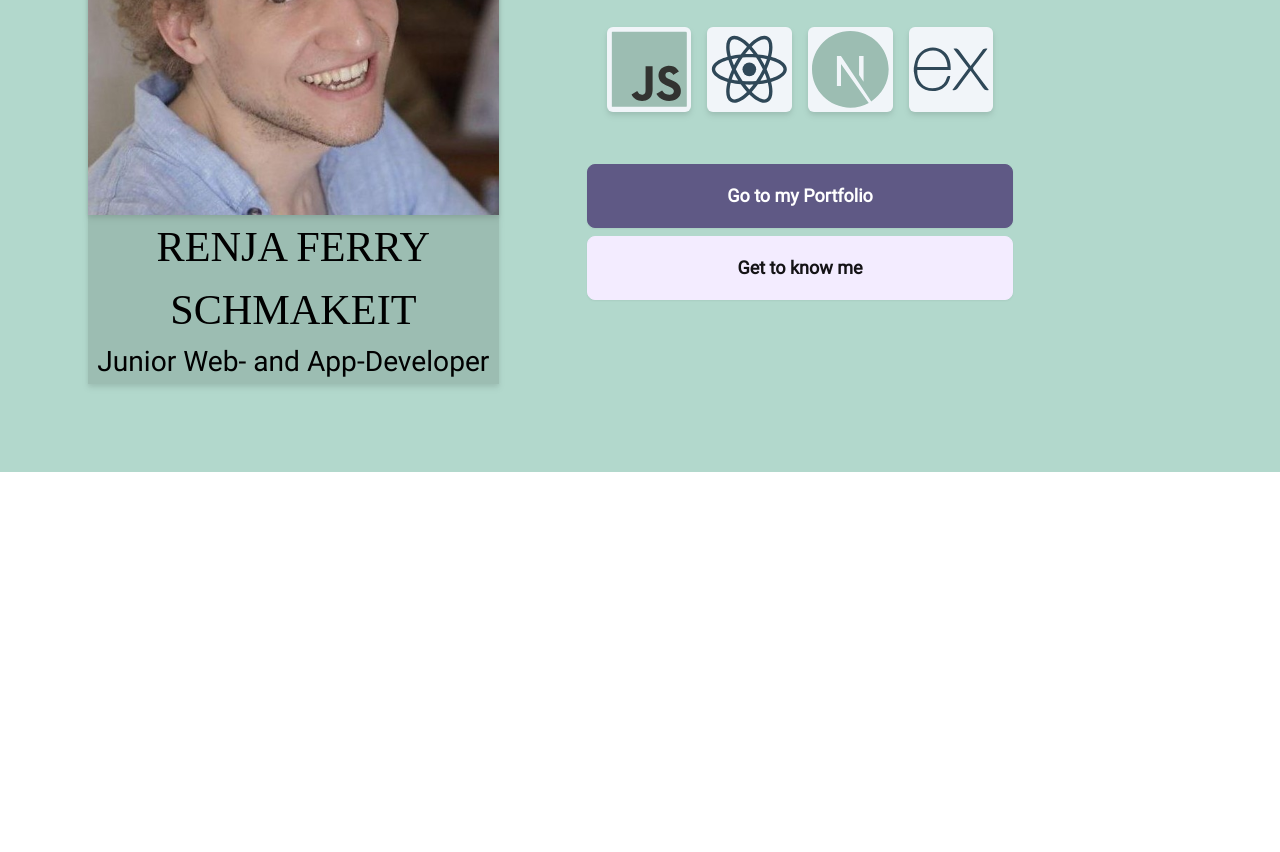
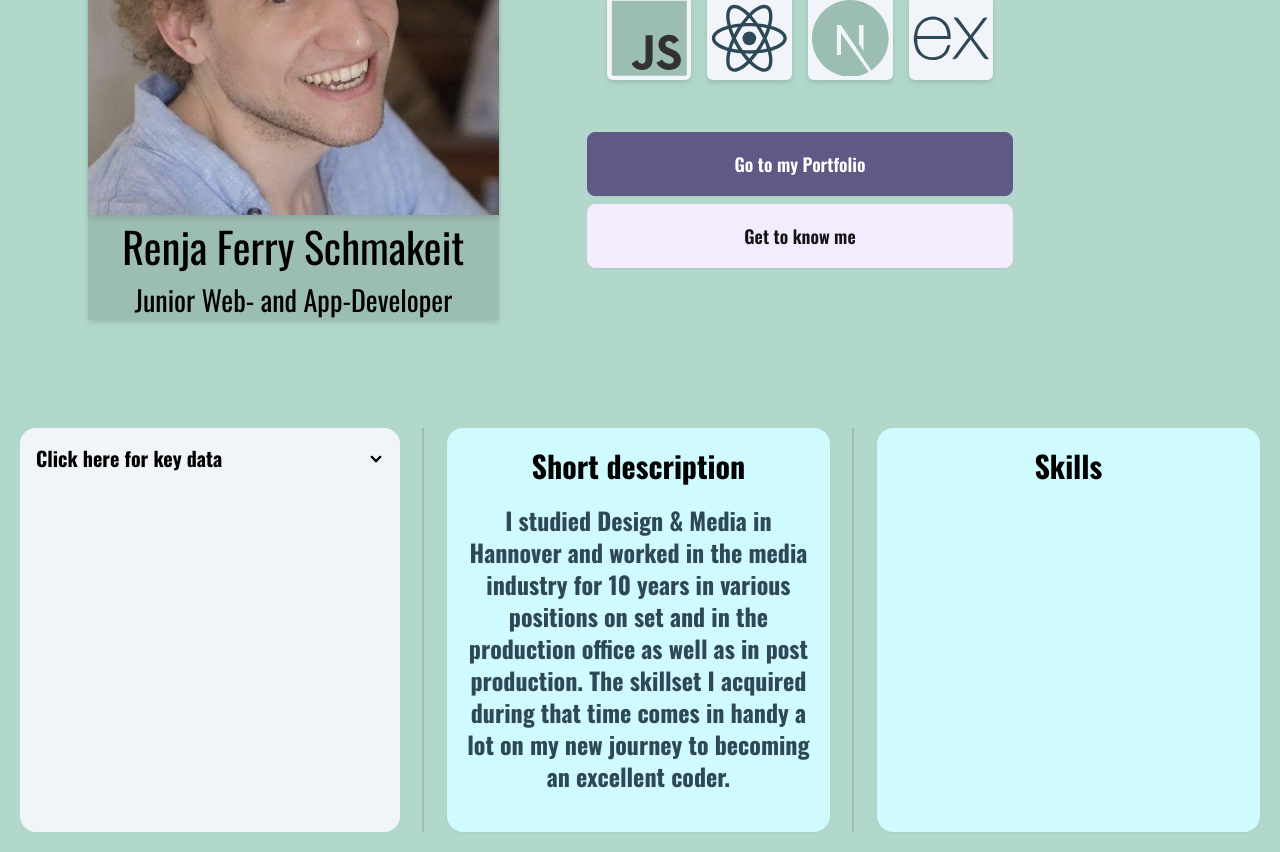
Before and after one commit to FreddySeydon/rs_portfolio, a Next.js app: page / in a window 1280 px wide. Shown: the part 360-1212 px from the top of the page. Before the commit the page ends 832 px from the top, so only its background shows below. Built offline with nearby package versions, Linux system fonts and the light colour scheme.

Commit message:
Added content to About Me Section. Styled a bit.

```diff
--- /dev/null
+++ b/app/components/About.module.css
@@ -0,0 +1,3 @@
+h3 {
+    color: rgb(47 72 88);
+}
--- /dev/null
+++ b/app/components/About.tsx
@@ -0,0 +1,77 @@
+import React from 'react'
+import calculateAge from '@/utils'
+import styles from './About.module.css'
+import {ReactIcon} from './Icons'
+
+const About = () => {
+
+    const skills = [ReactIcon];
+
+  return (
+    <div className='flex flex-col w-full lg:flex-row p-5'>
+      <div tabIndex={0} className='collapse collapse-arrow bg-base-200 w-1/3 rounded-box bg-slate-100'>
+        <input type="checkbox" />
+        <div className='collapse-title text-xl font-medium'>
+        <h1 className='font-bold text-large'>Click here for key data</h1>
+        </div>
+        <div className='collapse-content'>
+
+        <table>
+            <tr>
+            <td><h3 className='text-large font-bold text-accent-blue'>Name</h3></td>
+                <td><h3 className='text-xl font-bold text-accent-blue'>Renja Ferry Schmakeit</h3></td>
+            </tr>
+            <tr>
+                <td><h3 className='text-large font-bold text-accent-blue'>Age</h3></td>
+                <td><h3 className='text-xl font-bold text-accent-blue'>{calculateAge(761875200)}</h3></td>
+            </tr>
+            <tr>
+            <td><h3 className='text-large font-bold text-accent-blue'>E-Mail</h3></td>
+                <td><h3 className='text-xl font-bold text-accent-blue'>it@renja.cc</h3></td>
+            </tr>
+            <tr>
+            <td><h3 className='text-large font-bold text-accent-blue'>Pronouns</h3></td>
+                <td><h3 className='text-xl font-bold text-accent-blue'>he/him</h3></td>
+            </tr>
+            <tr>
+            <td><h3 className='text-large font-bold text-accent-blue'>Degree</h3></td>
+                <td><h3 className='text-xl font-bold text-accent-blue'>MA Design & Media</h3></td>
+            </tr>
+            <tr>
+            <td><h3 className='text-large font-bold text-accent-blue'>Qualification</h3></td>
+                <td><h3 className='text-xl font-bold text-accent-blue'>Web- & App-Development Bootcamp at WBS Coding School</h3></td>
+            </tr>
+            <tr>
+            <td><h3 className='text-large font-bold text-accent-blue'>Social</h3></td>
+                <td className='flex gap-2'>
+                    <div><h3 className='text-xl font-bold text-accent-blue'>LinkedIn</h3></div>
+                    <div><h3 className='text-xl font-bold text-accent-blue'>Insta</h3></div>
+                    <div><h3 className='text-xl font-bold text-accent-blue'>Facebook</h3></div>
+                </td>
+            </tr>
+            <tr>
+            <td><h3 className='text-large font-bold text-accent-blue'>Motto</h3></td>
+            <td><h3 className='text-xl font-bold text-accent-blue'>One Way or Another</h3></td>
+
+            </tr>
+        </table>
+        </div>
+      </div>
+      <div className='divider divider-horizontal divider-primary'></div>
+      <div className='w-1/3 rounded-box bg-cyan-100 p-5 drop-shadow-sm'>
+        <h2 className='text-3xl text-center font-bold mb-5'>Short description</h2>
+        <h3 className='text-2xl font-bold text-center mb-5 text-accent-blue'>I studied Design & Media in Hannover and worked in the media industry for 10 years in various positions on set and in the production office as well as in post production. The skillset I acquired during that time comes in handy a lot on my new journey to becoming an excellent coder.</h3>
+      </div>
+      <div className='divider divider-horizontal divider-primary'></div>
+      <div className='w-1/3 rounded-box bg-cyan-100 p-5 drop-shadow-sm'>
+        <h2 className='text-3xl text-center font-bold mb-5'>Skills</h2>
+        <div>
+        </div>
+      </div>
+
+
+    </div>
+  )
+}
+
+export default About
--- a/app/components/Hero.module.css
+++ b/app/components/Hero.module.css
@@ -7,3 +7,7 @@
     font-size: 2.2vw;
     text-align: center;
 }
+
+.section {
+    background-color: #b2d8cc;
+}
--- a/app/components/Hero.tsx
+++ b/app/components/Hero.tsx
@@ -7,6 +7,7 @@ import {ExpressIcon, NextjsIcon, ReactIcon, JavaScriptIcon} from './Icons';
 function Hero() {
   return (
     <>
+    <div className='section'>
     <div className='flex flex-row'>
 
 
@@ -31,7 +32,7 @@ function Hero() {
       </div>
     </div>
     </div>
-
+    </div>
 
     </>
 
--- a/app/globals.css
+++ b/app/globals.css
@@ -30,8 +30,8 @@ body {
     background-color: #b2d8cc;
 }
 
-h1 {
+/* h1 {
   font-family: 'Oswald';
   font-size: 3.45vw;
   text-transform: uppercase;
-}
+} */
--- a/app/layout.tsx
+++ b/app/layout.tsx
@@ -43,7 +43,7 @@ export default function RootLayout({
 }) {
   return (
     <html lang="en">
-      <body className={roboto.className}>{children}</body>
+      <body className={oswald.className}>{children}</body>
     </html>
   )
 }
--- a/app/page.tsx
+++ b/app/page.tsx
@@ -1,11 +1,13 @@
 import NavBar from "./components/NavBar"
 import Hero from "./components/Hero"
+import About from "./components/About"
 
 export default function Home() {
   return (
     <main>
       <NavBar/>
       <Hero />
+      <About />
     </main>
   )
 }
--- /dev/null
+++ b/utils/index.tsx
@@ -0,0 +1,5 @@
+export default  function calculateAge(birthday: number) {
+    const ageDifMs = Date.now() - birthday;
+    const ageDate = new Date(ageDifMs); // miliseconds from epoch
+    return Math.abs(ageDate.getUTCFullYear() - 1994);
+  }
```
